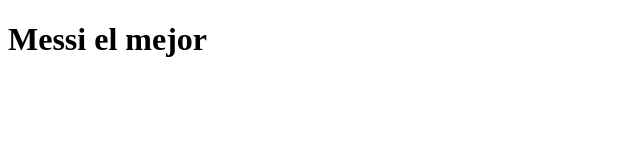
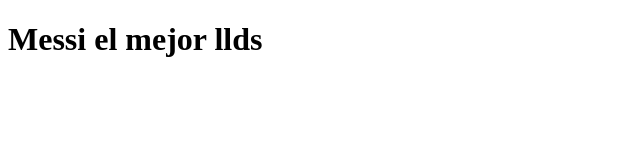
Before and after one commit to LuisFC510/proyectoAEWVet, a plain HTML site: page ejemplo.html in a window 1280 px wide. Shown: the whole page, without its empty margins (0-640 px from the left). Drawn offline with Linux system fonts and the light colour scheme.

Commit message:
ejmeplo4

```diff
--- a/ejemplo.html
+++ b/ejemplo.html
@@ -8,7 +8,7 @@
     </head>
     <body>
         <h1>
-            Messi el mejor
+            Messi el mejor llds
 
         </h1>
     </body>
```
